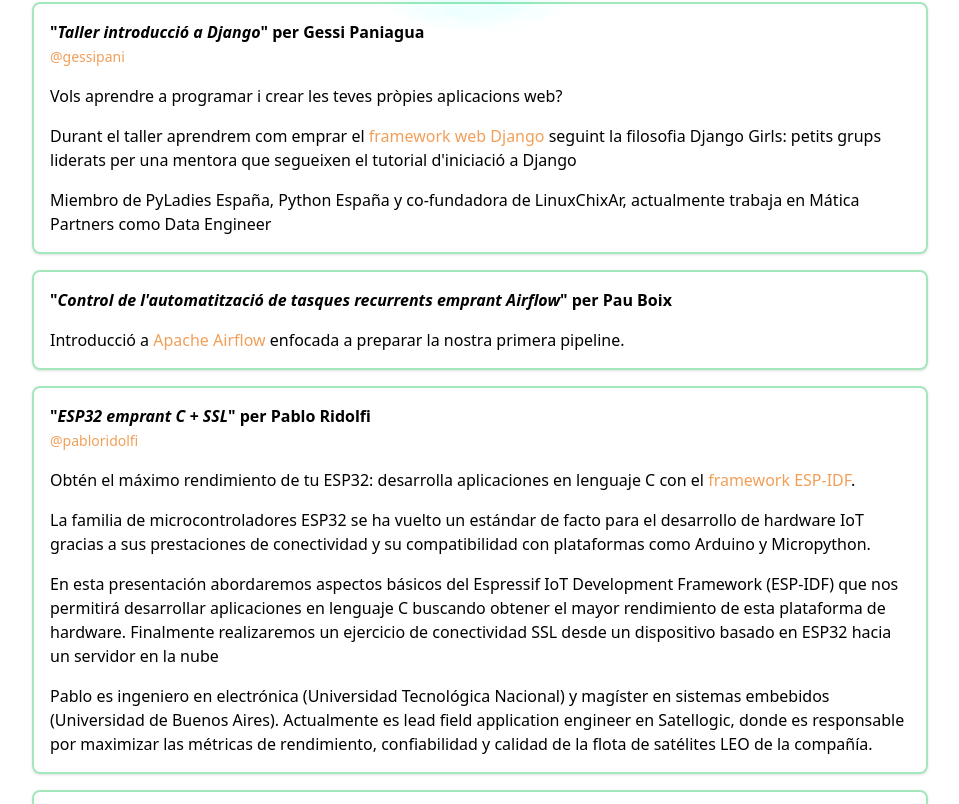
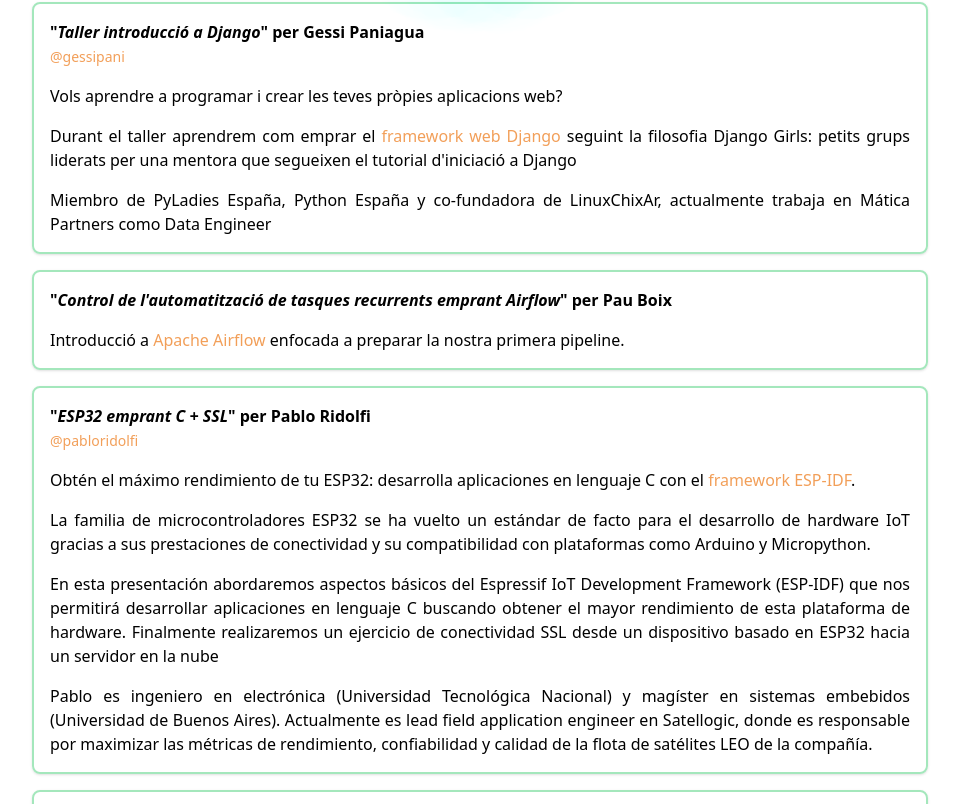
Before and after one commit to GeeksCAT/hacktoberfest-web-2022, a Vue app: page / in a window 1280 px wide. Shown: the part 2196-3000 px from the top of the page, without its empty margins (160-1119 px from the left). Built offline with nearby package versions, Linux system fonts and the light colour scheme; what @formkit/vue would draw is missing.

Commit message:
Justify paragrafs

```diff
--- a/src/components/Sections/SSpeakers.vue
+++ b/src/components/Sections/SSpeakers.vue
@@ -14,8 +14,8 @@
         <h4 class="font-bold">"<i>{{ speaker.talk }}</i>" per {{ speaker.name }}</h4>
         <a-link v-if="speaker.twitter" target="_blank" :href="`https://twitter.com/${speaker.twitter}`" class="text-sm">@{{ speaker.twitter }}</a-link>
         <a-link v-if="speaker.linkedin" target="_blank" :href="`https://www.linkedin.com/in//${speaker.linkedin}`" class="text-sm">@{{ speaker.linkedin }}</a-link>
-        <p :key="summaryCount" v-for="(summaryEntry, summaryCount) in speaker.summary" id="summary" class="mt-4" v-html="summaryEntry"/>
-        <p :key="bioCount" v-for="(bioEntry, bioCount) in speaker.bio" id="bio" class="mt-4" v-html="bioEntry"/>
+        <p :key="summaryCount" v-for="(summaryEntry, summaryCount) in speaker.summary" id="summary" class="mt-4 text-justify" v-html="summaryEntry"/>
+        <p :key="bioCount" v-for="(bioEntry, bioCount) in speaker.bio" id="bio" class="mt-4 text-justify" v-html="bioEntry"/>
       </a-box>
     </div>
   </a-section>
```
